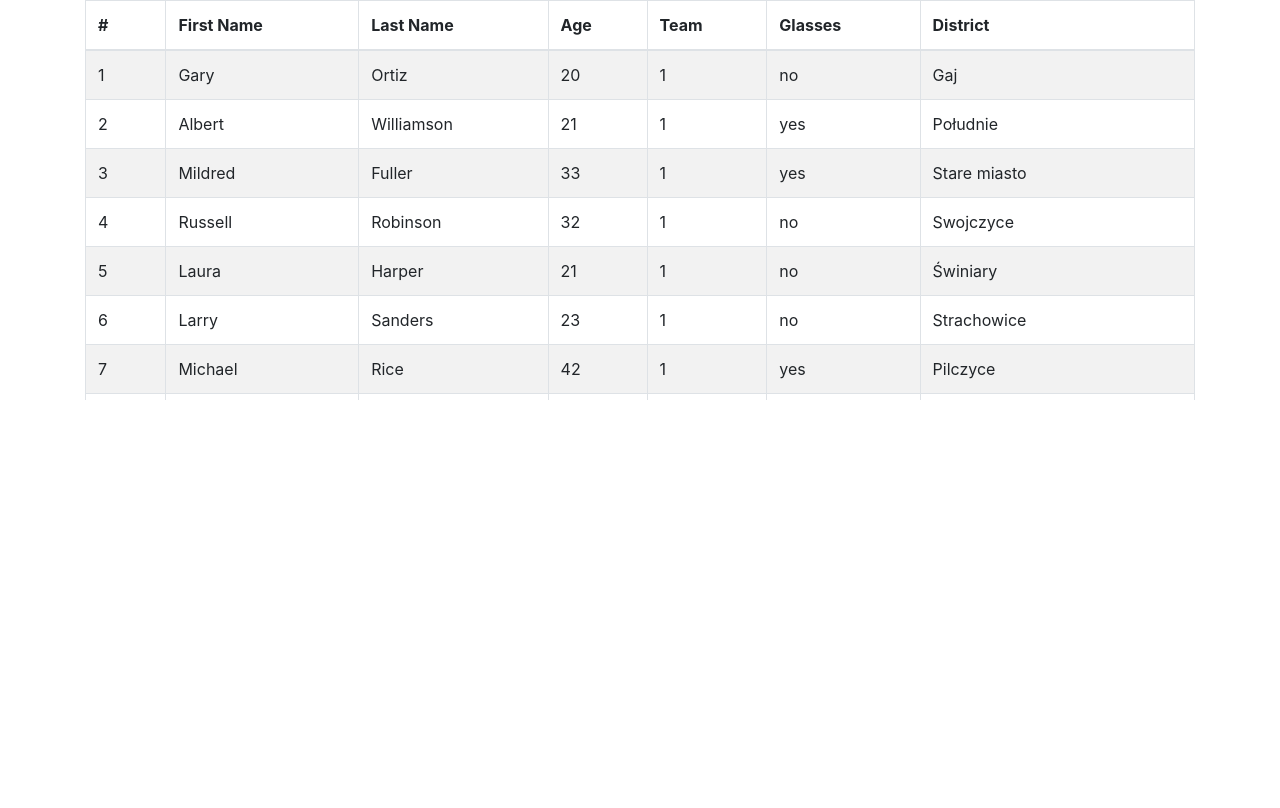
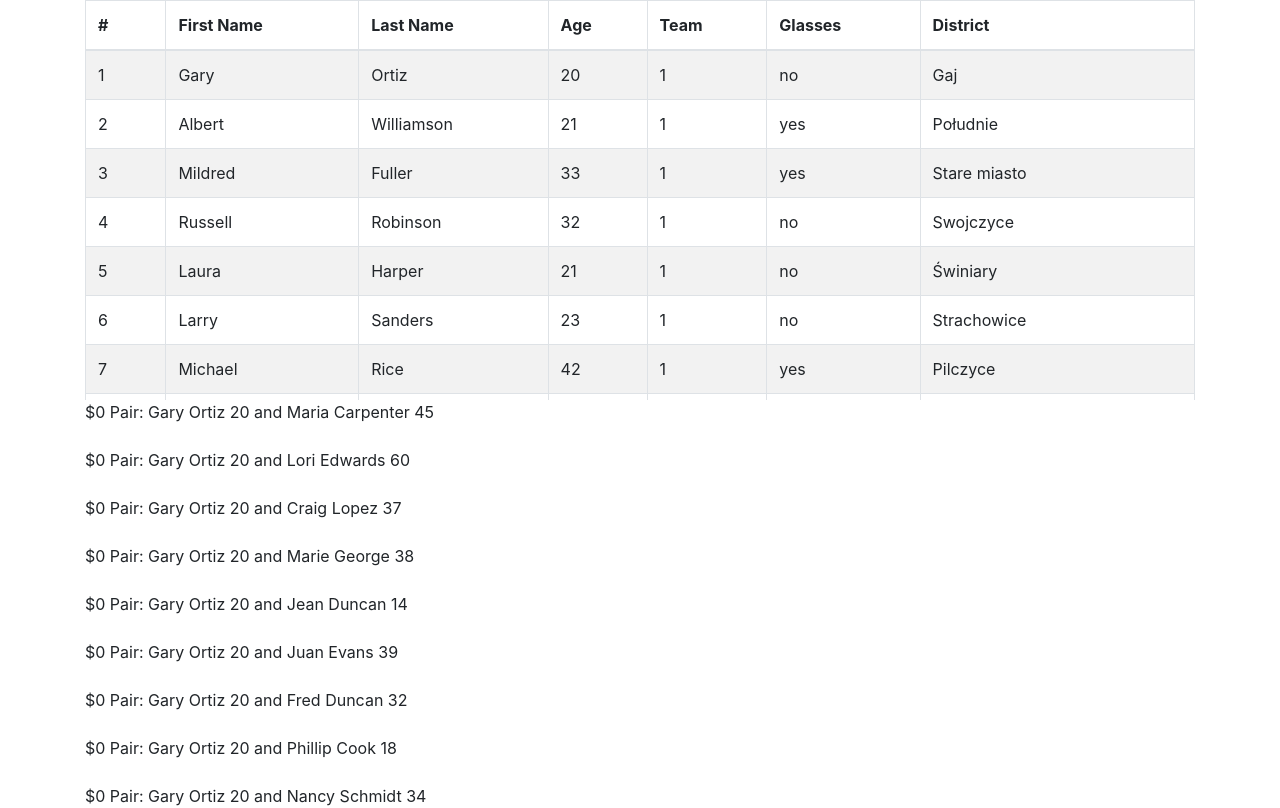
Before and after one commit to mostrozny/pairfinder, a React (Create React App) app: page / in a window 1280 px wide. Shown: the top 808 px of the page. Built offline with nearby package versions, Linux system fonts and the light colour scheme.

Commit message:
brute forcing

```diff
--- a/src/App.js
+++ b/src/App.js
@@ -2,6 +2,7 @@ import React, {Component} from 'react';
 import 'bootstrap/dist/css/bootstrap.min.css';
 import {Table, Grid, Row, Col} from 'react-bootstrap';
 import peoples from './people.js';
+import SearchPairs from "./SearchPairs";
 
 
 class App extends Component {
@@ -25,8 +26,8 @@ class App extends Component {
     render() {
         return (
             <div className="App">
-                <Grid className="peopleList">
-                    <Row className="show-grid">
+                <Grid>
+                    <Row className="show-grid peopleList">
                         <Col xs={4} md={8} lg={12}>
                             <Table striped bordered condensed hover>
                                 <thead>
@@ -46,6 +47,11 @@ class App extends Component {
                             </Table>
                         </Col>
                     </Row>
+                    <Row>
+                        <Col xs={4} md={8} lg={12}>
+                        <SearchPairs />
+                        </Col>
+                    </Row>
                 </Grid>
             </div>
         );
--- /dev/null
+++ b/src/SearchPairs.js
@@ -0,0 +1,34 @@
+import React, {Component} from 'react';
+import 'bootstrap/dist/css/bootstrap.min.css';
+import peoples from './people.js';
+
+
+class SearchPairs extends Component {
+
+    getPair = () => {
+        const ppl = peoples;
+        const arrPair = [];
+
+        for (let i=0; i<ppl.length; i++) {
+            for (let j=i+1; j<ppl.length; j++) {
+                if (ppl[i].age !== ppl[j].age && ppl[i].glasses !== ppl[j].glasses && ppl[i].team !== ppl[j].team) {
+                    arrPair.push(`${i} Pair: ${ppl[i].first_name} ${ppl[i].last_name} ${ppl[i].age} and ${ppl[j].first_name} ${ppl[j].last_name} ${ppl[j].age}`);
+                }
+            }
+        }
+        return arrPair;
+    };
+
+
+    render() {
+        return (
+            <div>
+                {this.getPair().map(thing => {
+                    return <div>${thing}<br /><br /></div>
+                })}
+            </div>
+        );
+    }
+}
+
+export default SearchPairs;
```
